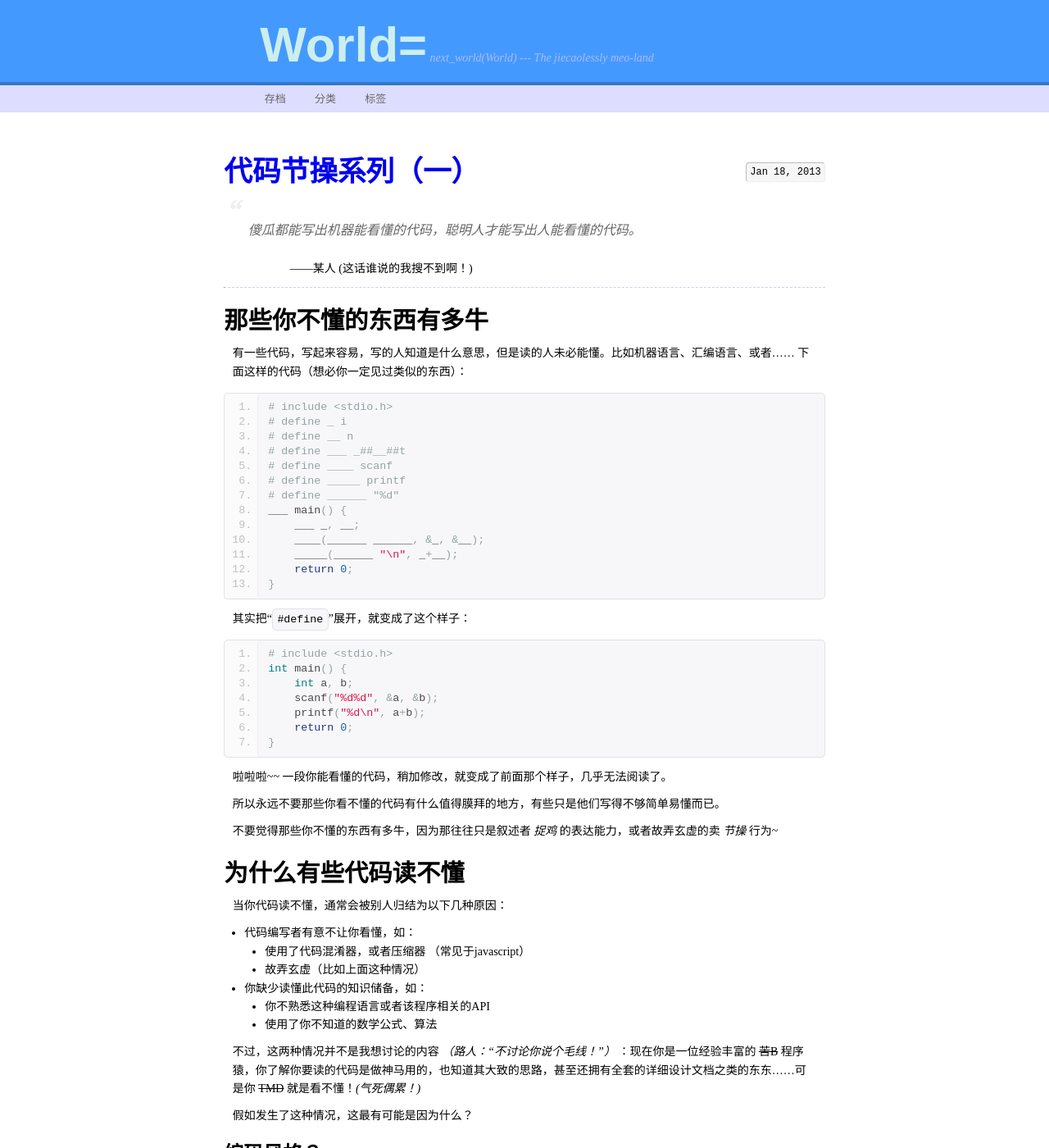
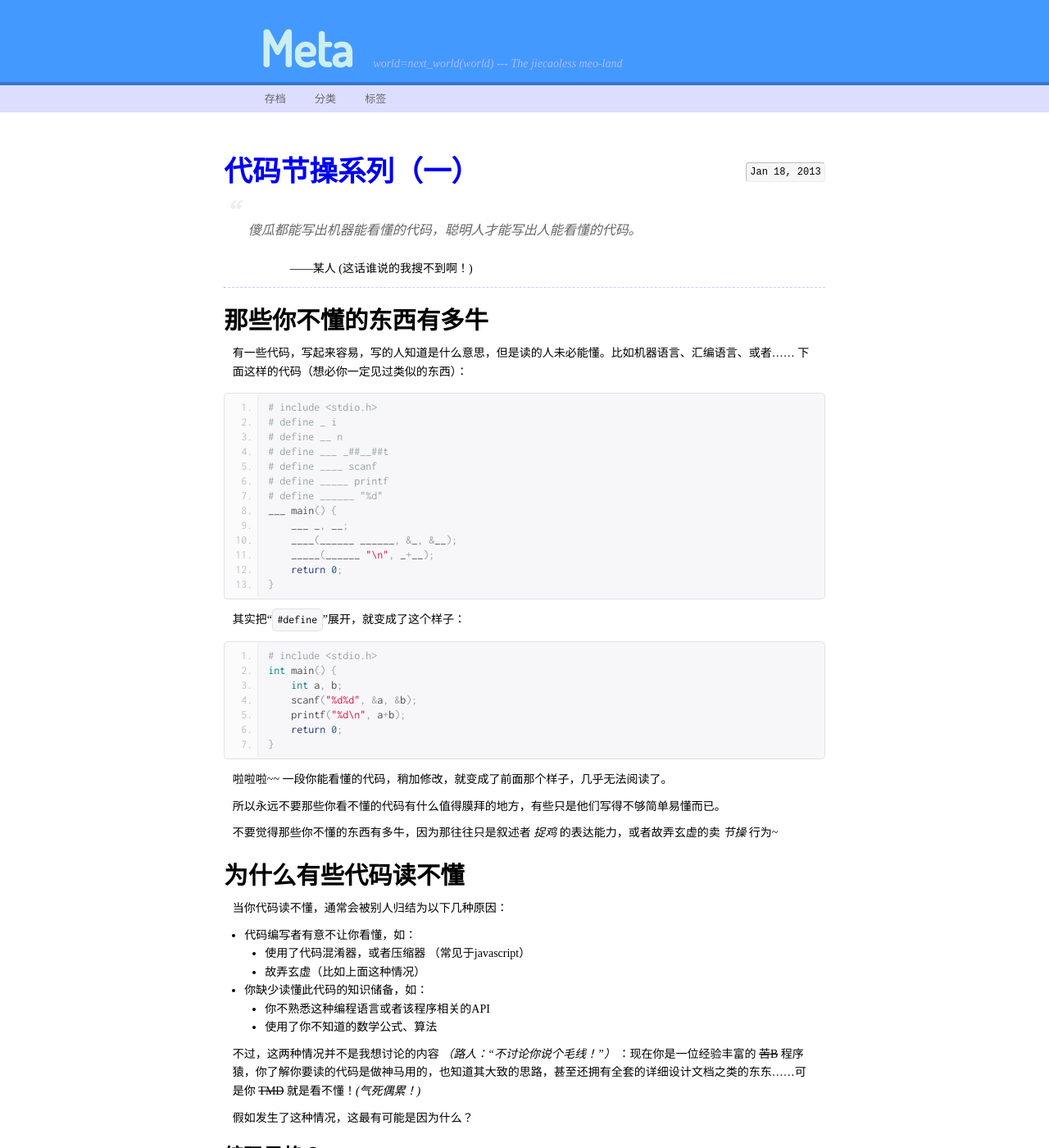
Before and after one commit to RnMss/rnmss.github.com, a Jekyll site: the page built from _posts/2013-01-18-code-jiecao-1.md, in a window 1280 px wide and 1400 px high. Shown: the whole window at 82% size. Built offline with Jekyll 4.4.1, drawn with Linux system fonts in a browser that asks for light colours; Markdown is read by kramdown in place of the engine named in the settings; comment, search, counter and statistics services are not loaded.

Commit message:
字体！！

```diff
--- a/_includes/themes/fhy/default.html
+++ b/_includes/themes/fhy/default.html
@@ -4,8 +4,9 @@
     <meta charset="utf-8" />
     <title>{{ page.title }}</title>
     <meta name="author" content="{{ site.author }}"/>
-    <link href="/assets/css/fhy.css" rel="stylesheet">
-    <link href="/assets/js/google-code-prettify/prettify.css" rel="stylesheet">
+    <link href="/assets/css/fhy.css" rel="stylesheet" type="text/css">
+    <link href="/assets/js/google-code-prettify/prettify.css" rel="stylesheet" type="text/css">
+    <link href="http://fonts.googleapis.com/css?family=Dosis:500|Inconsolata" rel="stylesheet" type="text/css">
     <script src="/assets/js/google-code-prettify/prettify.js"></script>
     <script type="text/javascript">
         window.addEventListener("scroll", function (e) {
@@ -29,8 +30,8 @@
 <body onload="prettyPrint()">
     <header id="header">
         <div class="header-title">
-            <p><a class="header-h1" href="/">World=</a>
-            <span class="header-h2">next_world(World) --- The jiecaolessly meo-land</span></p>
+            <p><a class="header-h1" href="/">Meta</a>
+            <span class="header-h2">world=next_world(world) --- The jiecaoless meo-land</span></p>
         </div>
     </header>
     <nav id="nav"><div class="nav-body">
--- a/assets/css/fhy.css
+++ b/assets/css/fhy.css
@@ -32,12 +32,14 @@ header {
 .header-h1 {
     font-size: 45pt;
     font-weight: 900;
-    font-family: Arial, Helvetica, sans-serif;
+    font-family: 'Dosis', sans-serif;
     color: #CEE;
 }
 .header-h2 {
     font-style:italic;
     color: #ABF;
+    font-family: serif;
+    padding-left: 1.5em;
 }
 nav {
     background-color: #DDF;
@@ -174,8 +176,9 @@ pre, code {
     padding: 4pt;
     background-color: #f7f7f9;
     border: 1px solid #e1e1e8;
-    font-size: 10pt;
-    line-height: 1.5em;
+    font-size: 14px;
+    line-height: 1.6em;
+    font-family: 'Inconsolata', 'Consolas', monospace;
 }
 ul {
     list-style: disc;
```
